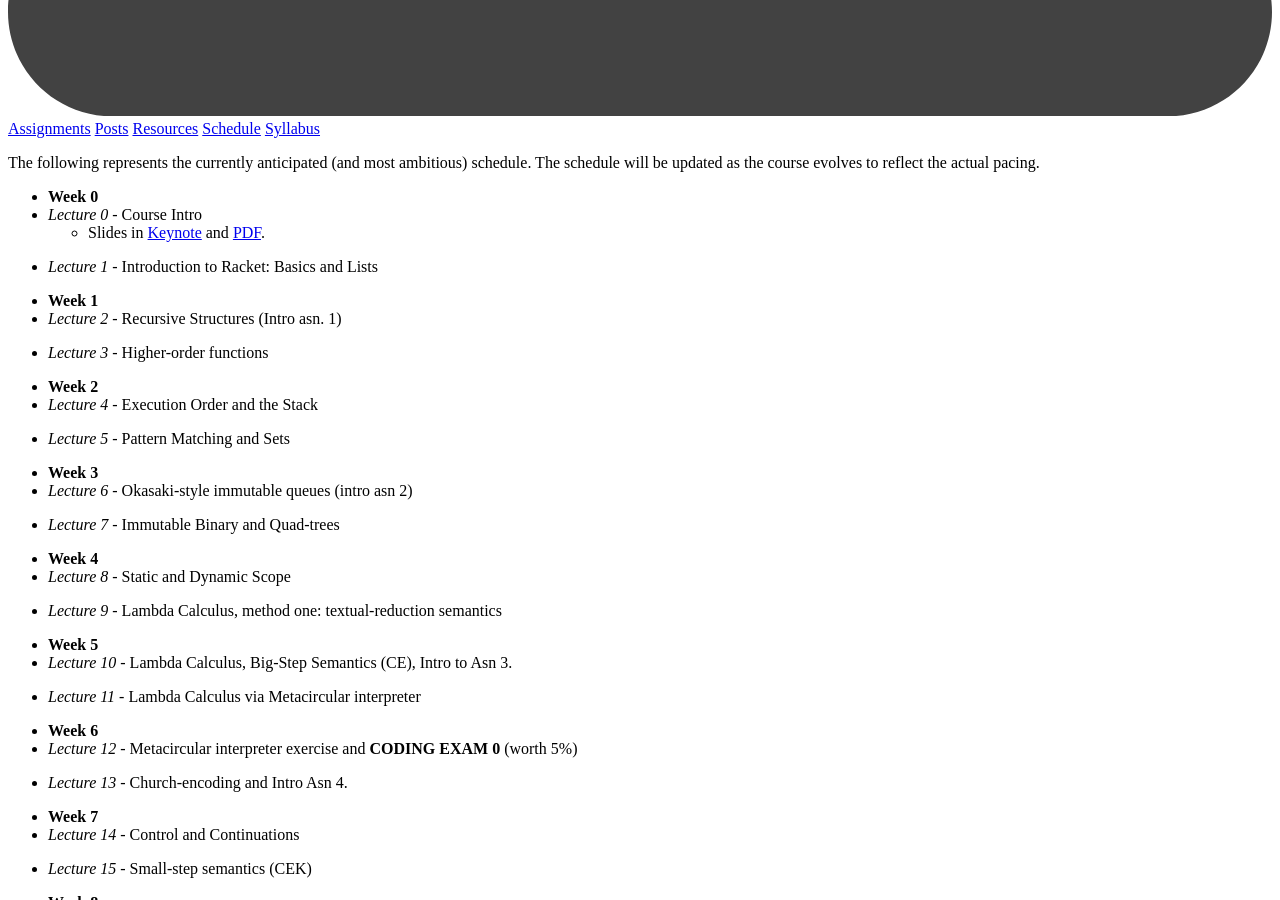
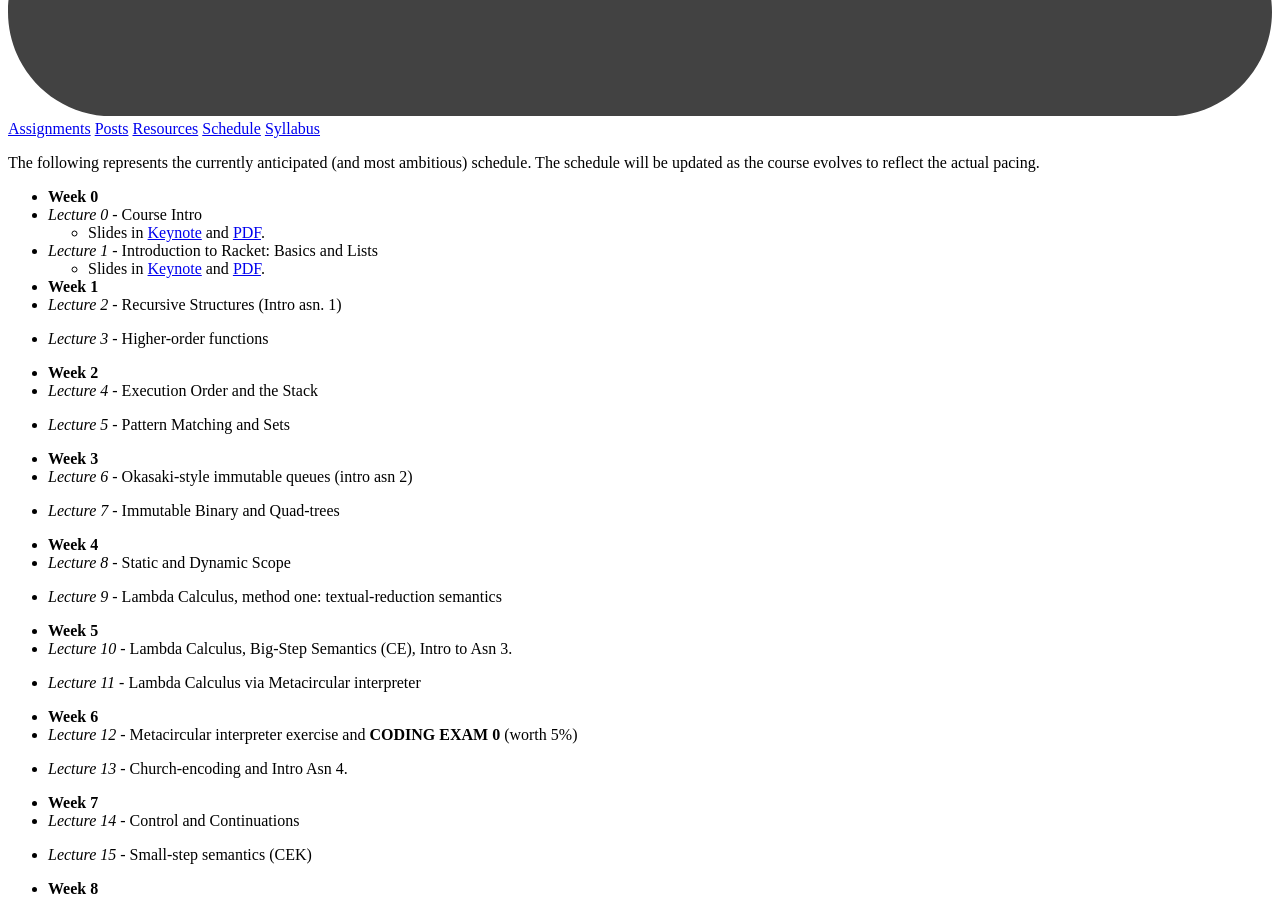
Before and after one commit to kmicinski/cis352-s21, a Jekyll site: the page docs/schedule/index.html, which Jekyll copies as it is, in a window 1280 px wide and 900 px high, scrolled down 963 px. Built offline with Jekyll 4.4.1, drawn with Linux system fonts in a browser that asks for light colours; nearby versions of some CDN libraries; library files that are not in the unit come from our copies.

Commit message:
webpage update

```diff
--- a/docs/feed.xml
+++ b/docs/feed.xml
@@ -5,8 +5,8 @@
     <description>(Spring '20) Programming Languages: Theory and Practice (CMSC352 at Syracuse University)</description>
     <link>http://kmicinski.com/cis352-s20/</link>
     <atom:link href="http://kmicinski.com/cis352-s20/feed.xml" rel="self" type="application/rss+xml"/>
-    <pubDate>Thu, 16 Jan 2020 02:57:46 -0500</pubDate>
-    <lastBuildDate>Thu, 16 Jan 2020 02:57:46 -0500</lastBuildDate>
+    <pubDate>Thu, 16 Jan 2020 03:06:17 -0500</pubDate>
+    <lastBuildDate>Thu, 16 Jan 2020 03:06:17 -0500</lastBuildDate>
     <generator>Jekyll v3.8.5</generator>
 
       <item>
--- a/docs/schedule/index.html
+++ b/docs/schedule/index.html
@@ -81,8 +81,10 @@ evolves to reflect the actual pacing.</p>
       <li>Slides in <a href="http://kmicinski.com//cis352-s20/assets/slides/intro-kris.key">Keynote</a> and <a href="http://kmicinski.com//cis352-s20/assets/slides/intro-kris.pdf">PDF</a>.</li>
     </ul>
   </li>
-  <li>
-    <p><em>Lecture 1</em> - Introduction to Racket: Basics and Lists</p>
+  <li><em>Lecture 1</em> - Introduction to Racket: Basics and Lists
+    <ul>
+      <li>Slides in <a href="http://kmicinski.com//cis352-s20/assets/slides/racket-basics.key">Keynote</a> and <a href="http://kmicinski.com//cis352-s20/assets/slides/racket-basics.pdf">PDF</a>.</li>
+    </ul>
   </li>
   <li><strong>Week 1</strong></li>
   <li><em>Lecture 2</em> - Recursive Structures (Intro asn. 1)</li>
```
Also changed, not shown: 3 other files.
